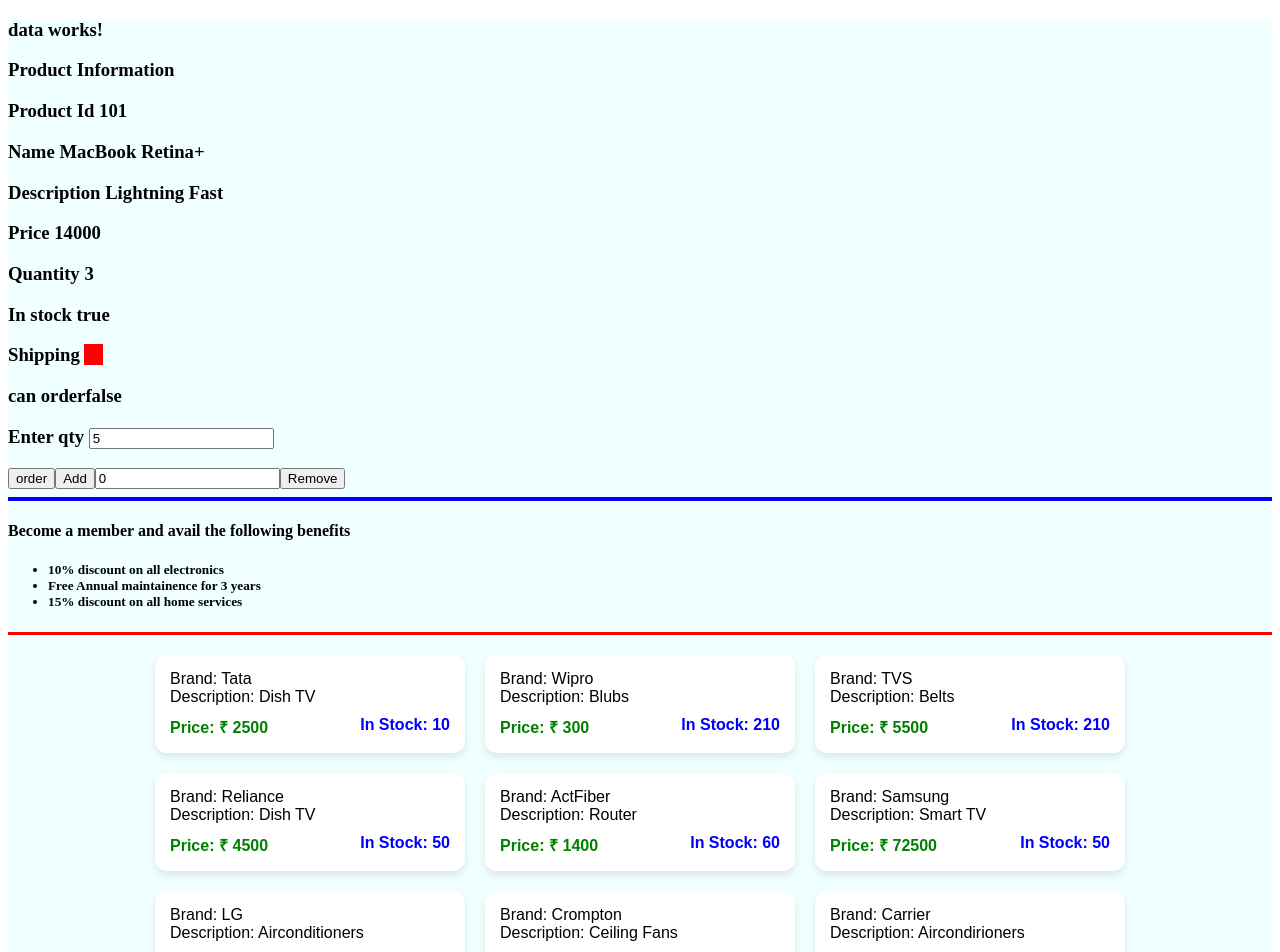
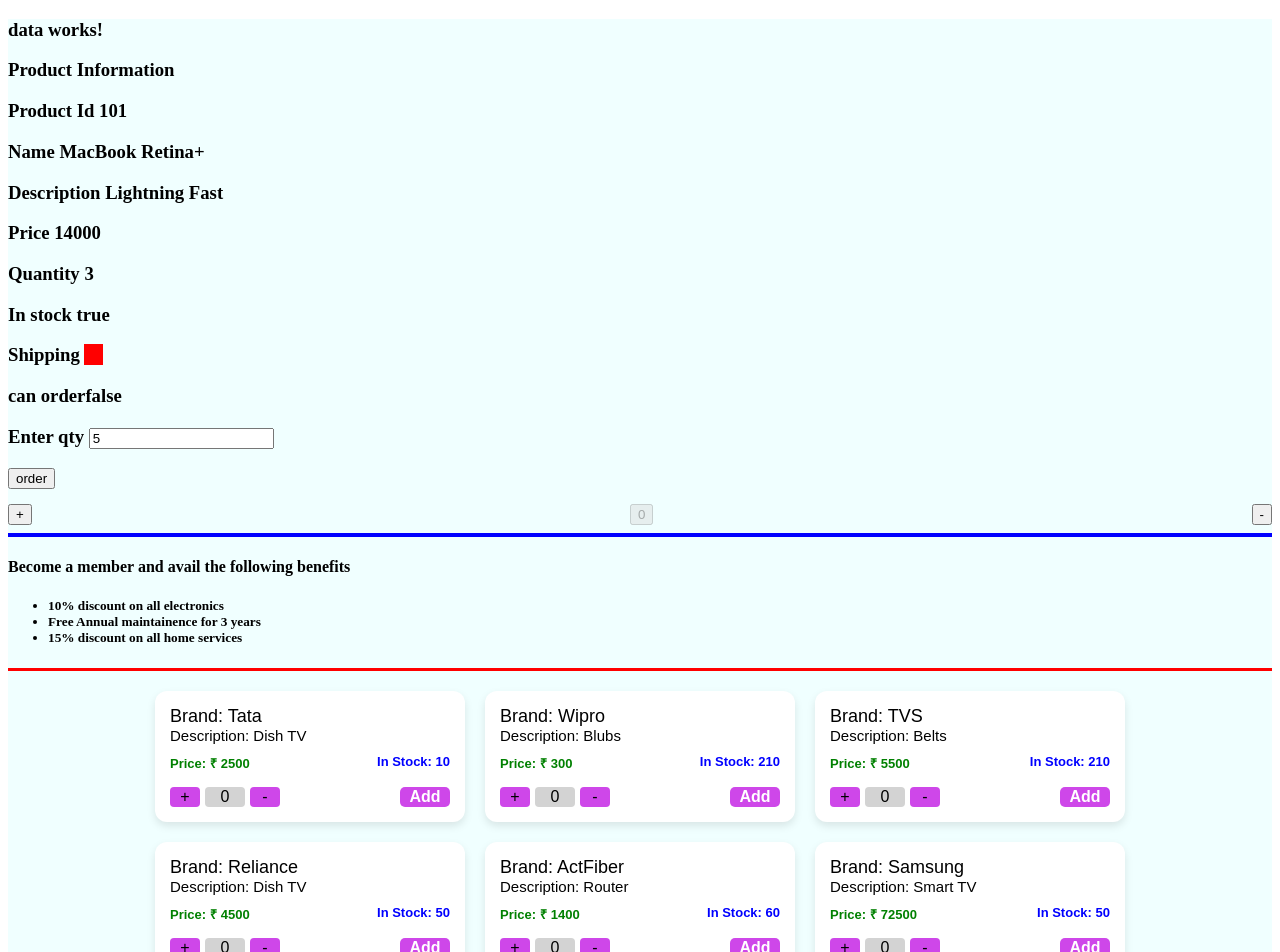
Before and after one commit to ashbel123/sample-angular-app, an Angular app: page / in a window 1280 px wide. Shown: the top 952 px of the page. Built offline with nearby package versions, Linux system fonts and the light colour scheme.

Commit message:
Adding plus and minus buttons to add the quantity
Sample UI based buttons. Not fully functional

```diff
--- a/src/app/data/data.component.css
+++ b/src/app/data/data.component.css
@@ -1,18 +1,4 @@
-/* .array{
-    display: flex;
-    flex-direction: column;
-    column-count: 5;
-    text-align: center;
-    align-items: center;
 
-
-} */
-/* pre{
-    border-radius: 10px;
-    text-align: center;
-    padding-top: 10px;
-    align-items: center;
-} */
 /* Container for products (cards) */
 .card-container {
     display: flex;
@@ -53,13 +39,21 @@
     /* word-wrap: break-word; */
   }
 
+  .card .product-brand{
+    font-size: 18px;
+  }
+  .card .product-description{
+
+    font-size: 15px;
+  }
+
   /* Product price styling */
   .card .product-price-qty {
     display: flex;
     /* text-align: justify */
      justify-content: space-between;
     /* align-items: ; */
-    font-size: 16px;
+    font-size: 13px;
     font-weight: bold;
     margin-top: 10px;
   }
@@ -70,3 +64,60 @@
   .card .product-qty{
     color: blue;
   }
+
+  .card .add-button{
+
+    display: flex;
+    justify-content: flex-end;
+
+  }
+
+  .card input{
+
+    all: unset;
+    background-color: rgb(206, 71, 233);
+    color: white;
+    width: 50px;
+    height: 20px;
+    font-weight: bold;
+    border-radius: 5px;
+    text-align: center;
+    /* margin-top:  8px; */
+  }
+
+
+  .card input:hover{
+    background-color: rgb(139, 17, 163);
+  }
+
+  .buttons-array .added-qty-button{
+
+    all: unset;
+     text-align: center;
+     /* display: flex;
+     justify-content: center; */
+     border-radius: 4px;
+     width: 40px;
+     height:20px;
+     color: black;
+     background-color: lightgray;
+  }
+  .buttons-array .plus-minus-button{
+    all: unset;
+    text-align: center;
+    border-radius: 4px;
+    width: 30px;
+    height: 20px;
+    background-color:  rgb(206, 71, 233);
+  }
+  .buttons-array{
+    display: flex;
+    gap: 5px;
+    justify-content: center;
+  }
+  .buttons{
+    display: flex;
+    justify-content: space-between;
+    text-align: center;
+    margin-top:  15px;
+  }
--- a/src/app/data/data.component.html
+++ b/src/app/data/data.component.html
@@ -14,11 +14,14 @@
 </h3>
 <input type="button" value="order"  [disabled]="canOrder" (click) ="placeOrder()"/>
 
-<input type="button" value="Add" (click)="addOrderedQtry()"/>
-<input type="text" [value]="presentQty" />
-<input type="button" value="Remove"
-(click)="substractOrderedQty()"
-/>
+<div class="buttons">
+
+    <input type="button" value="+" (click)="addOrderedQtry()" class="plus-minus-button"/>
+    <input type="button" [value]="presentQty" class="added-qty-button" disabled="true"/>
+    <input type="button" value="-"  class="plus-minus-button"
+    (click)="substractOrderedQty()"
+    />
+</div>
 
 <hr size="4" color="blue">
 <div *ngIf="isMember; else nonmember">
@@ -61,6 +64,24 @@
                 </span>
             </div>
 
+            <div class="buttons">
+
+                <div class="buttons-array">
+                    <input type="button" value="+" (click)="addOrderedQtry()" class="plus-minus-button"/>
+                    <input type="button" [value]="presentQty" class="added-qty-button" disabled="true"/>
+                    <input type="button" value="-"  class="plus-minus-button"
+                    (click)="substractOrderedQty()"
+                    />
+                </div>
+                <div class="add-button">
+                    <input type="button" value="Add" (click)="addOrderedQtry()"/>
+                </div>
+            </div>
+
+            <!-- <input type="text" [value]="presentQty" />
+            <input type="button" value="Remove"
+            (click)="substractOrderedQty()"
+            /> -->
         <!-- </pre> -->
 
 
```
